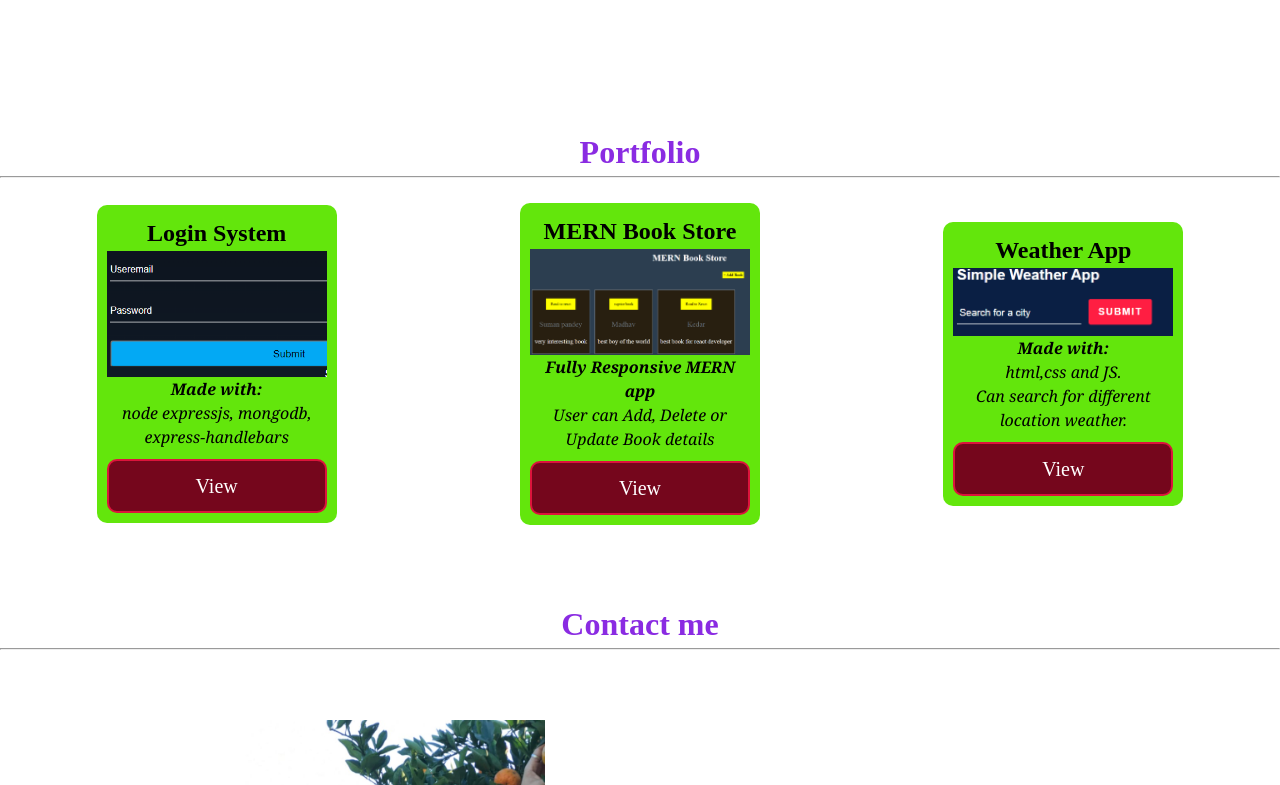
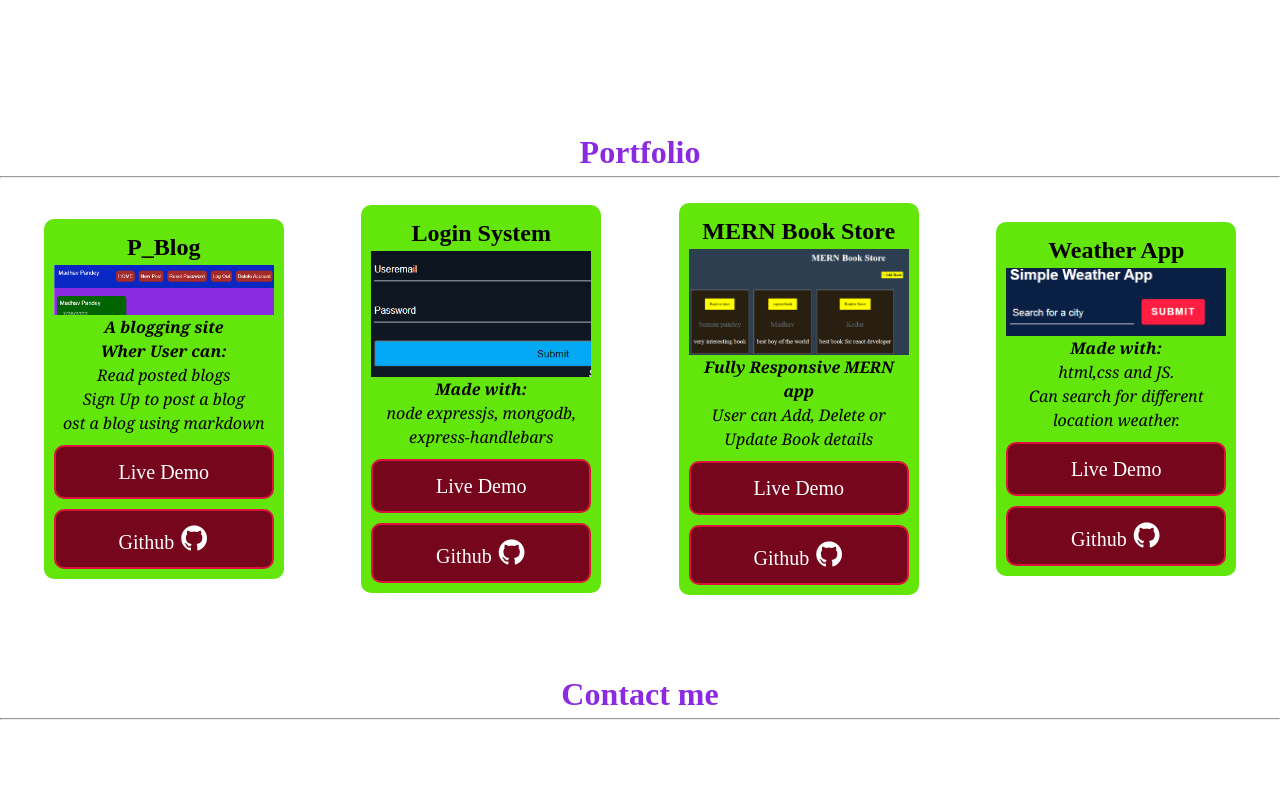
Before and after one commit to pmadhav82/pmadhav82.github.io, a plain HTML site: page index.html in a window 1280 px wide. Shown: the part 593-1378 px from the top of the page. Drawn offline with Linux system fonts and the light colour scheme.

Commit message:
project added

```diff
--- a/index.html
+++ b/index.html
@@ -74,6 +74,30 @@
         <div class="main">
 
 
+            <div class="item">
+                <h2>P_Blog  </h2>
+
+                <img src="./images/p_blog.PNG" alt="p_blog"/>
+                <div id="description">
+                 <b>
+                    A blogging site
+                    <br>
+                     Wher User can:
+
+                 </b>
+                   <ul>
+                    <ol> Read posted blogs</ol>
+                    <ol>Sign Up to post a blog</ol>
+                    <ol> ost a blog using markdown</ol>
+
+                   </ul>
+
+                </div>
+                <a href="https://pandey-blog.herokuapp.com/" target="_blank">Live Demo </a>
+                <a href="https://github.com/pmadhav82/P_blog" target="_blank" >Github  <i class="fa fa-github"></i></a>
+
+                </div>
+
 
 
             <div class="item">
@@ -85,7 +109,9 @@
                     <br>
                     node expressjs, mongodb, express-handlebars</br>
                 </p>
-                <a href="https://user-loging-system.herokuapp.com/" target="_blank">View </a>
+                <a href="https://user-loging-system.herokuapp.com/" target="_blank">Live Demo </a>
+                <a href="https://github.com/pmadhav82/Login-system" target="_blank" >Github  <i class="fa fa-github"></i></a>
+
                 </div>
 
 
@@ -101,7 +127,9 @@
                        <br>
                        User can Add, Delete or Update Book details
                     </p>
-                    <a href="https://stupendous-panda-41edc1.netlify.app/" target="_blank">View </a>
+                    <a href="https://stupendous-panda-41edc1.netlify.app/" target="_blank">Live Demo </a>
+                    <a href="https://github.com/pmadhav82/mernfrontend" target="_blank" >Github  <i class="fa fa-github"></i></a>
+
                     </div>
 
 
@@ -117,7 +145,8 @@
                 </p>
 
 
-                    <a href="weather.html">View </a>
+                    <a href="weather.html">Live Demo </a>
+                    <a href="https://github.com/pmadhav82/Weather-app" target="_blank" >Github  <i class="fa fa-github"></i></a>
 
             </div>
         </div>
```
Also changed, not shown: weather.html (+1 -1 lines), images/p_blog.PNG (added), style/googlefbaaba5d2ad9c186.html (renamed from googlefbaaba5d2ad9c186.html).
